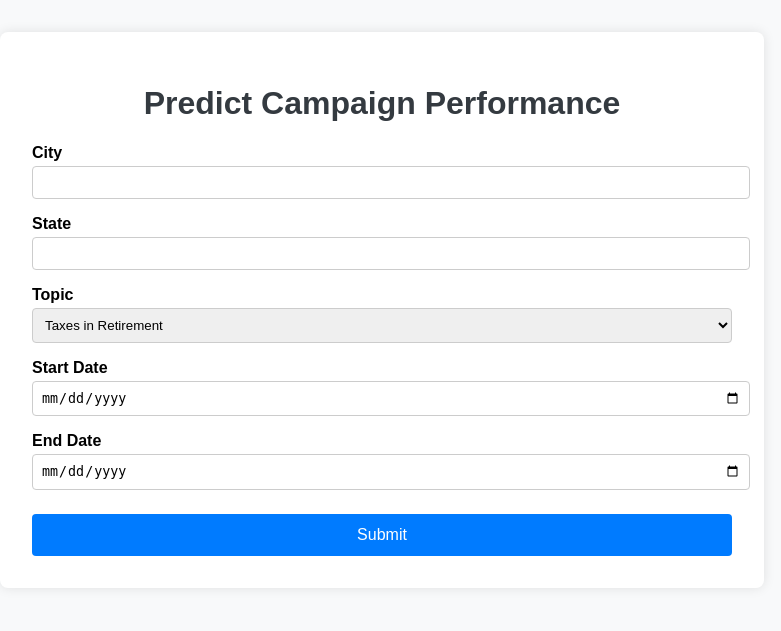
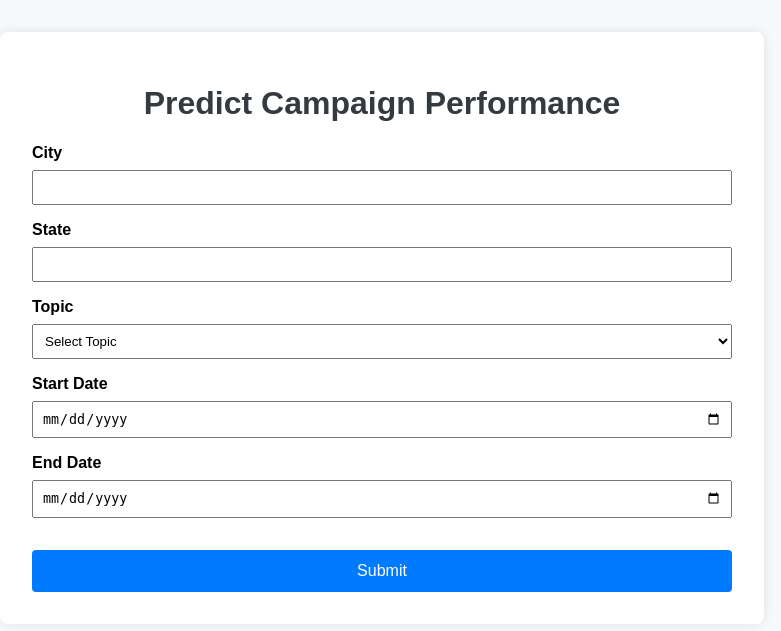
Before and after one commit to mashley00/market-performance, a FastAPI app: page /predict-form in a window 1280 px wide. Shown: the top 631 px of the page, without its empty margins (258-1039 px from the left). Run offline with FastAPI, Linux system fonts and the light colour scheme.

Commit message:
Update predict_form.html

```diff
--- a/templates/predict_form.html
+++ b/templates/predict_form.html
@@ -6,8 +6,8 @@
         body {
             font-family: Arial, sans-serif;
             background-color: #f8f9fa;
+            padding: 2rem;
             margin: 0;
-            padding: 2rem;
         }
         .container {
             max-width: 700px;
@@ -29,26 +29,25 @@
         input, select {
             width: 100%;
             padding: 0.5rem;
-            margin-top: 0.25rem;
-            border: 1px solid #ccc;
-            border-radius: 4px;
+            margin-top: 0.5rem;
+            box-sizing: border-box;
         }
         button {
-            margin-top: 1.5rem;
+            margin-top: 2rem;
+            padding: 0.75rem;
             width: 100%;
-            padding: 0.75rem;
             background-color: #007bff;
             color: white;
+            font-size: 1rem;
             border: none;
             border-radius: 4px;
-            font-size: 1rem;
         }
     </style>
 </head>
 <body>
 <div class="container">
     <h1>Predict Campaign Performance</h1>
-    <form method="post" action="/predict-form">
+    <form action="/predict-form" method="post">
         <label for="city">City</label>
         <input type="text" id="city" name="city" required>
 
@@ -56,10 +55,11 @@
         <input type="text" id="state" name="state" required>
 
         <label for="topic">Topic</label>
-        <select id="topic" name="topic">
-            <option value="TIR">Taxes in Retirement</option>
-            <option value="EP">Estate Planning</option>
-            <option value="SS">Social Security</option>
+        <select id="topic" name="topic" required>
+            <option value="">Select Topic</option>
+            <option value="TIR">Taxes in Retirement (TIR)</option>
+            <option value="EP">Estate Planning (EP)</option>
+            <option value="SS">Social Security (SS)</option>
         </select>
 
         <label for="start_date">Start Date</label>
```
